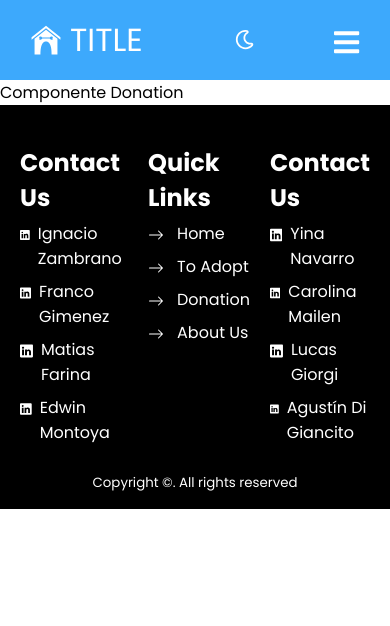
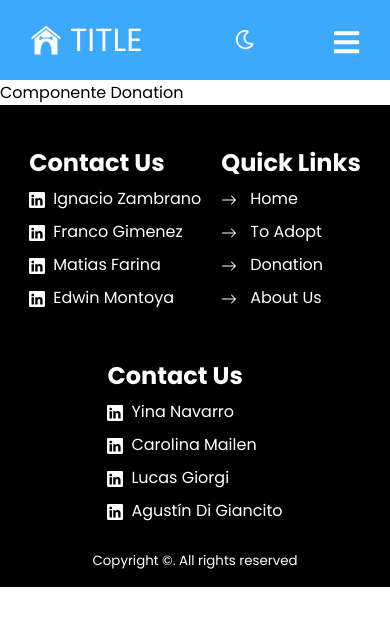
Before and after one commit to FrancoG21/PF-Henry-Front, a React (Vite) app: page /donation in a window 390 px wide. Shown: the top 626 px of the page. Built offline with nearby package versions, Linux system fonts and the light colour scheme.

Commit message:
fix responsive

```diff
--- a/src/components/Users/Footer/StyledFooter.js
+++ b/src/components/Users/Footer/StyledFooter.js
@@ -15,7 +15,13 @@ export const FooterContainer = styled.div`
     display: flex;
     flex-direction: row;
     justify-content: space-between;
-    margin: 10px 40px;
+    width: 100%;
+    margin: 10px 1px;
+
+    @media screen and (max-width: 600px) {
+        display: flex;
+        flex-direction: column;
+    }
 `
 
 export const FooterLinks = styled.div`
@@ -26,6 +32,8 @@ export const FooterLinks = styled.div`
 
     @media screen and(max-width: 600px){
         padding-top: 80px;
+        display: flex;
+        flex-direction: column;
     }
 `
 
--- a/src/components/Users/Lost/Slideshow/StyledCarrusel.js
+++ b/src/components/Users/Lost/Slideshow/StyledCarrusel.js
@@ -2,7 +2,7 @@ import styled from "styled-components";
 import { Splide, SplideSlide } from "@splidejs/react-splide";
 
 export const Carrousel = styled(SplideSlide)`
-    width: 150%;
+    width: 100%;
 `
 
 export const ImageCarrusel = styled.img`
--- a/src/components/Users/PetFilters/StyledPetFilters.js
+++ b/src/components/Users/PetFilters/StyledPetFilters.js
@@ -41,8 +41,9 @@ export const ButtonFilter = styled.button`
     margin-left: 10px;
 
     @media screen and (max-width: 600px) {
-        width: 35%;
+        width: 90%;
         margin: 0;
+        margin-top: 10px;
     }
 `
 
@@ -86,8 +87,10 @@ export const ButtonCreate = styled.button`
     cursor: pointer;
 
     @media screen and (max-width: 600px) {
-        width: 100%;
+        width: 90%;
         margin-top: 0;
+        margin-right: 15px;
+        margin-bottom: 10px;
     }
 `
 
--- a/src/styles/themes.js
+++ b/src/styles/themes.js
@@ -7,6 +7,7 @@ const ligthTheme = {
     font_alt: '#011d32',
     font_card: '#041e2f',
     card: '#caf0f8',
+    search: '#000',
 }
 
 const darkTheme = {
@@ -18,6 +19,7 @@ const darkTheme = {
     font_alt: '#fff',
     font_card: '#3da9fc',
     card: '#041e2f',
+    search: '#fff',
 }
 
 export const themes = {
```
